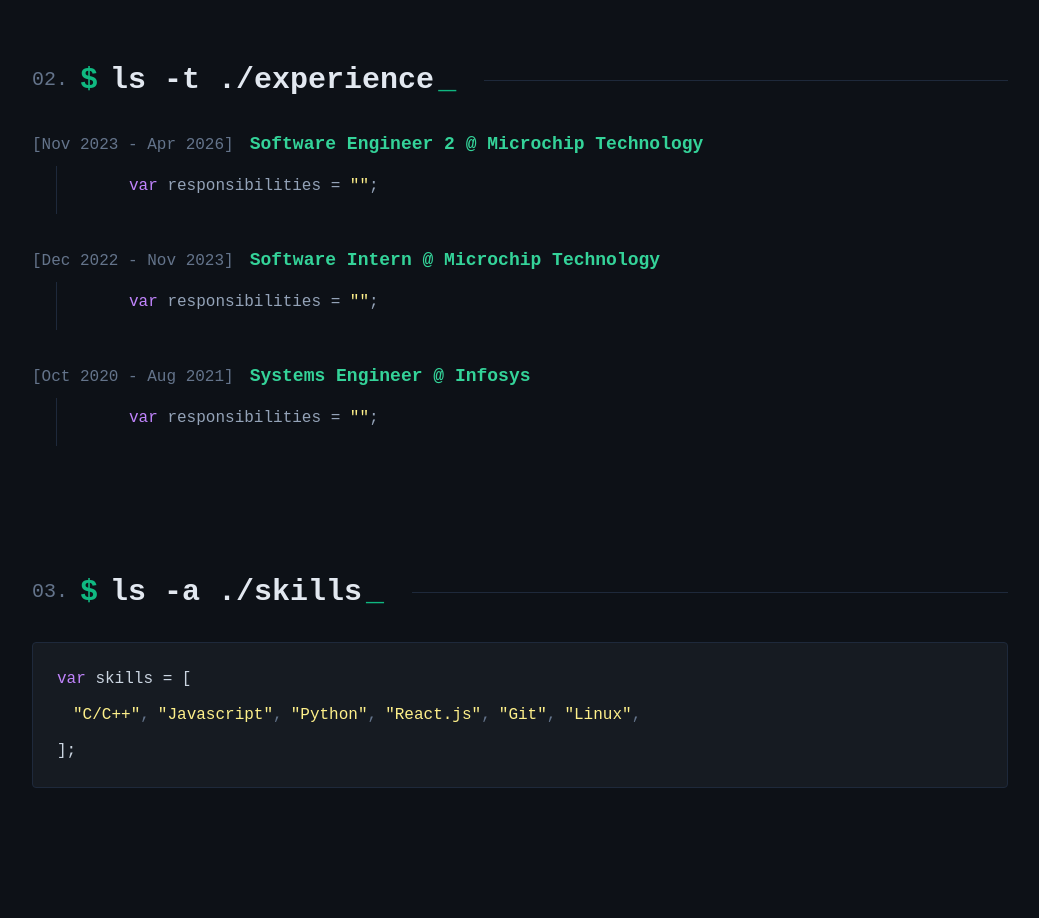
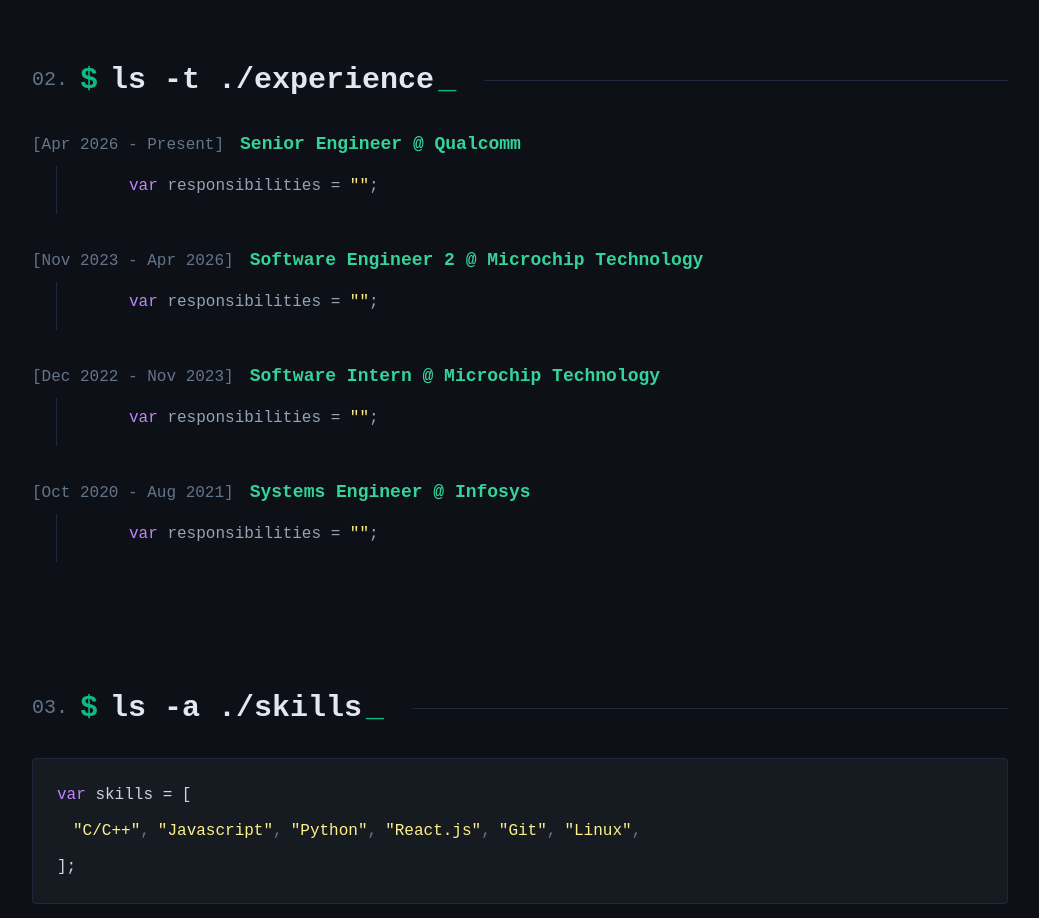
Before and after one commit to santhoshn315/Profile, a React (Vite) app: page / in a window 1280 px wide. Shown: the part 1280-2198 px from the top of the page, without its empty margins (120-1159 px from the left). Built offline with nearby package versions, Linux system fonts and the light colour scheme.

Commit message:
Update Qualcomm experience entry to Senior Engineer

```diff
--- a/src/data.js
+++ b/src/data.js
@@ -19,20 +19,27 @@
   experience: [
     {
       id: 1,
+      role: "Senior Engineer",
+      company: "Qualcomm",
+      year: "Apr 2026 - Present",
+      desc: "",
+    },
+    {
+      id: 2,
       role: "Software Engineer 2",
       company: "Microchip Technology",
       year: "Nov 2023 - Apr 2026",
       desc: "",
     },
     {
-      id: 2,
+      id: 3,
       role: "Software Intern ",
       company: "Microchip Technology",
       year: "Dec 2022 - Nov 2023",
       desc: "",
     },
     {
-      id: 3,
+      id: 4,
       role: "Systems Engineer",
       company: "Infosys",
       year: "Oct 2020 - Aug 2021",
```
